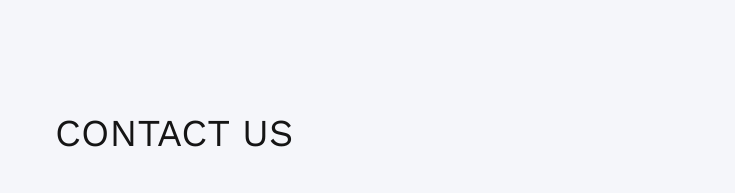
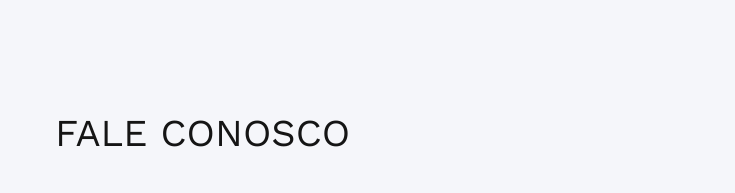
Before and after one commit to Dann014/Projeto-SENAC, a plain HTML site: page contacts.html in a window 1280 px wide. Shown: the part 645-838 px from the top of the page, 0-735 px from the left. Drawn offline with nearby package versions, Linux system fonts and the light colour scheme; some packages are replaced by stand-ins of ours.

```diff
--- a/contacts.html
+++ b/contacts.html
@@ -124,7 +124,7 @@
             <div class="row">
               <div class="col-lg-9 cell-inner">
                 <div class="section-lg">
-                  <h3 class="text-uppercase wow-outer"><span class="wow slideInDown">Contact Us</span></h3>
+                  <h3 class="text-uppercase wow-outer"><span class="wow slideInDown">Fale Conosco</span></h3>
                   <!-- RD Mailform-->
                   <form class="rd-form rd-mailform" data-form-output="form-output-global" data-form-type="contact" method="post" action="bat/rd-mailform.php">
                     <div class="row row-10">
```
Also changed, not shown: about-us.html (+1 -1 lines).
